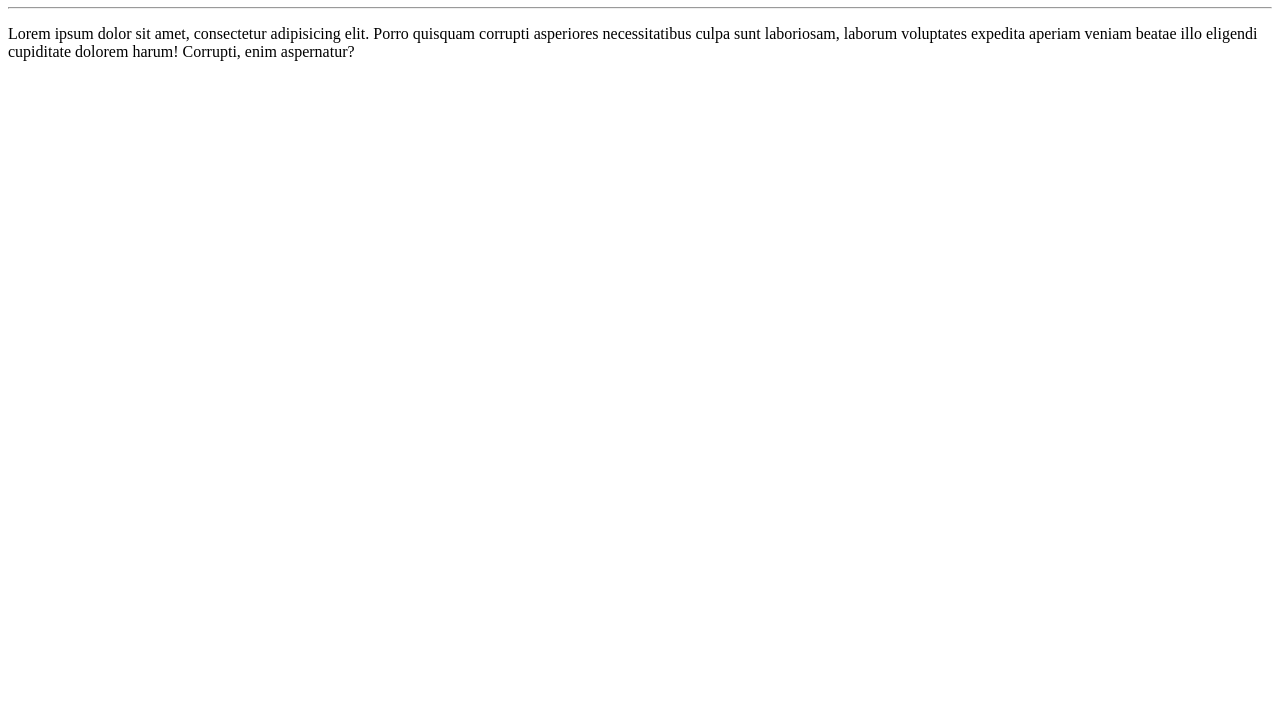
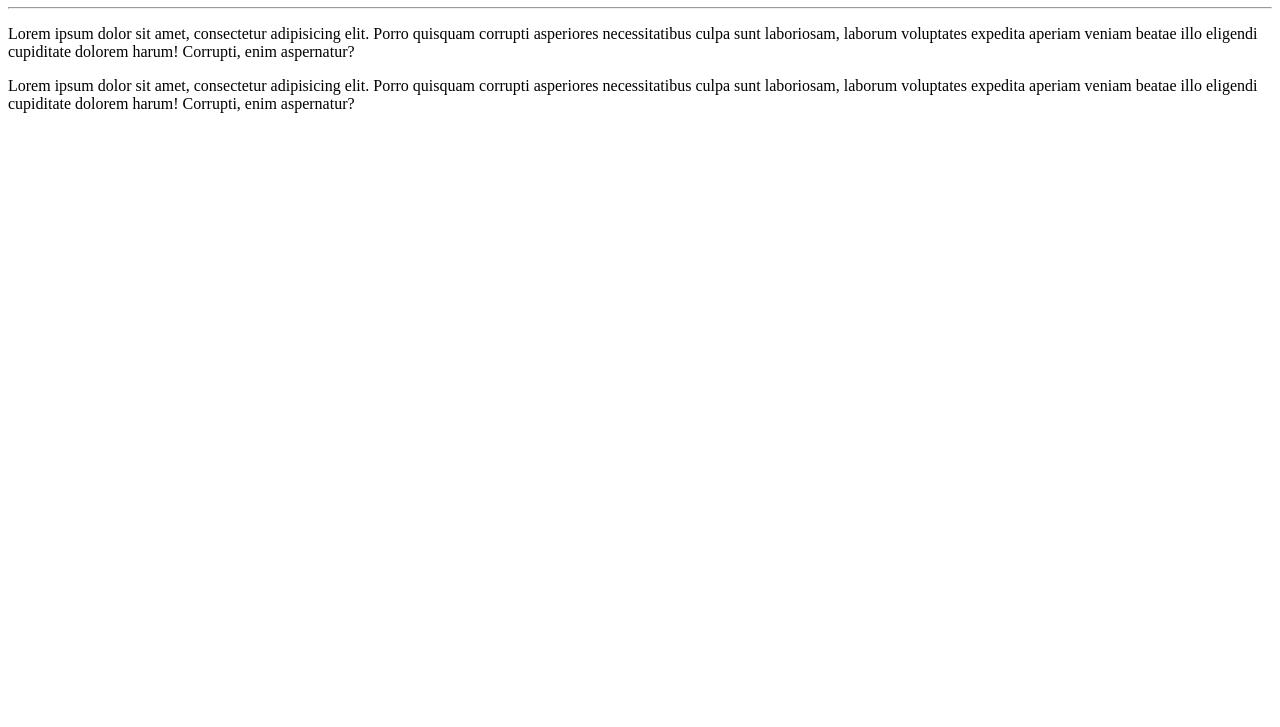
Before and after one commit to kauaripardo/olamundo, a plain HTML site: page site-example/index.html in a window 1280 px wide. Shown: the part 73-800 px from the top of the page. Drawn offline with Linux system fonts and the light colour scheme.

Commit message:
adicionei um parágrafo

```diff
--- a/site-example/index.html
+++ b/site-example/index.html
@@ -10,5 +10,6 @@
     <h1>Hello, World!</h1>
     <hr>
     <p>Lorem ipsum dolor sit amet, consectetur adipisicing elit. Porro quisquam corrupti asperiores necessitatibus culpa sunt laboriosam, laborum voluptates expedita aperiam veniam beatae illo eligendi cupiditate dolorem harum! Corrupti, enim aspernatur?</p>
+    <p>Lorem ipsum dolor sit amet, consectetur adipisicing elit. Porro quisquam corrupti asperiores necessitatibus culpa sunt laboriosam, laborum voluptates expedita aperiam veniam beatae illo eligendi cupiditate dolorem harum! Corrupti, enim aspernatur?</p>
 </body>
 </html>
```
